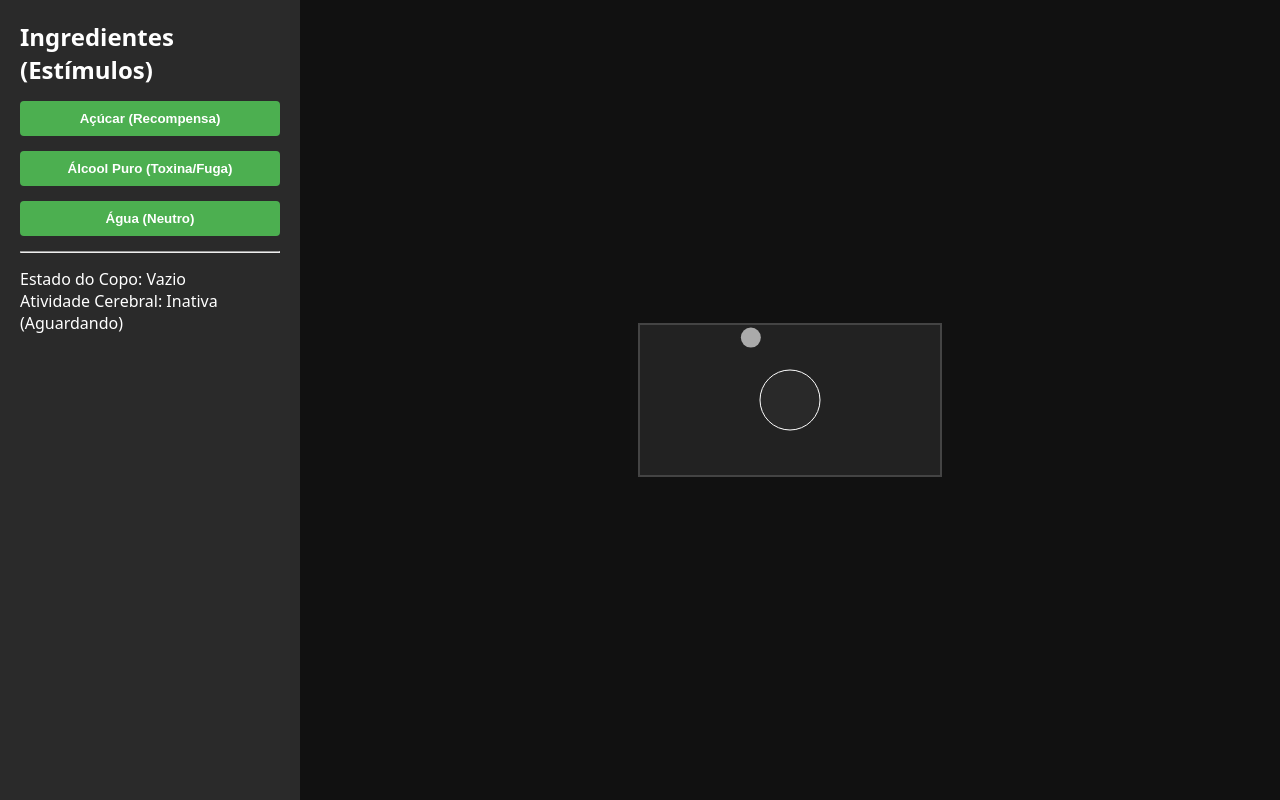
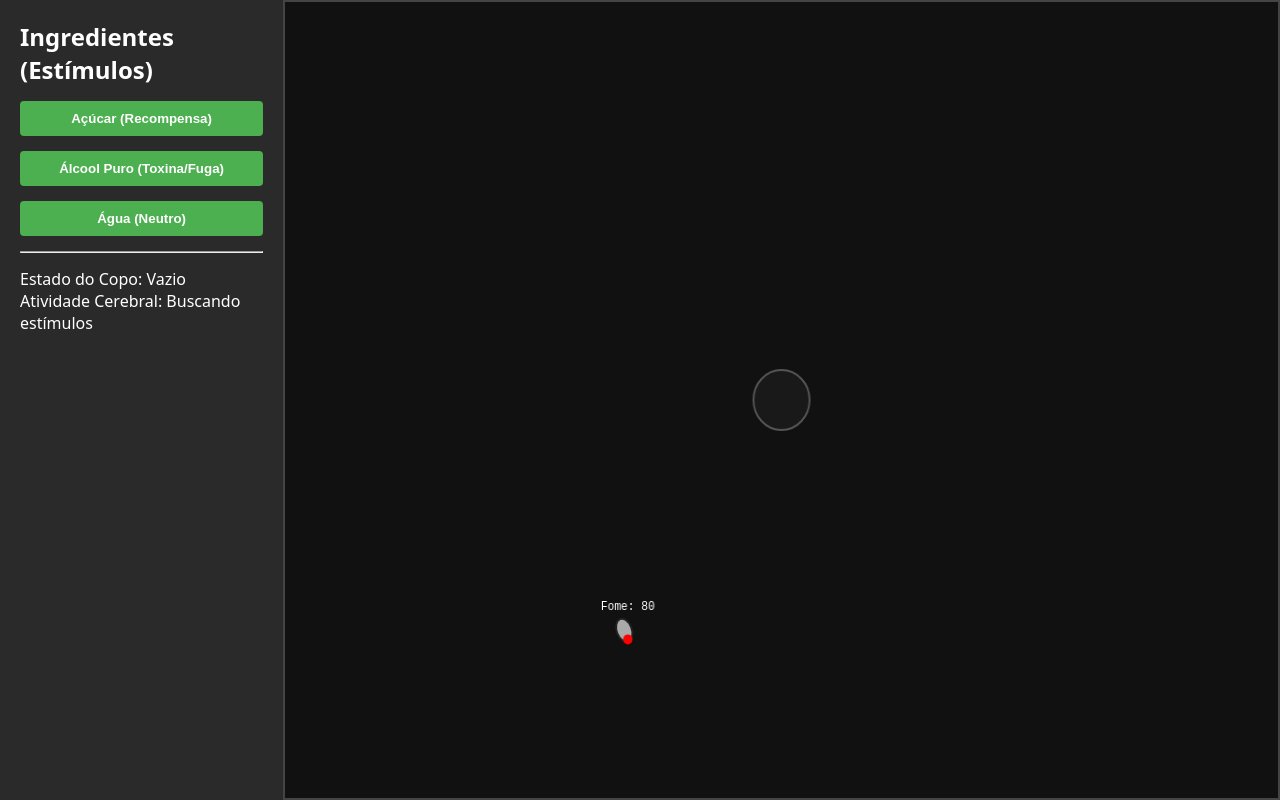
Before and after one commit to Jonildos/Mosca-Alcoolotra, a website built with Vite: page index.html in a window 1280 px wide. Built offline with nearby package versions, Linux system fonts and the light colour scheme.

Commit message:
feat: implementa novos sensores na mosca fazendo ela sentir fome, ter problemas com alcool e investigar melhor o que tem no copo

```diff
--- a/src/main.js
+++ b/src/main.js
@@ -1,31 +1,24 @@
 // src/main.js
 
-// 1. Definição do Estado da Aplicação (O Backend do nosso Frontend)
+// --- 1. Definição do Estado da Aplicação (O Copo) ---
 class CocktailShaker {
   constructor() {
-    this.ingredients = []; // Guarda o que tem no copo
-    this.rewardLevel = 0;  // Quão doce/gostoso está (atrai a mosca)
-    this.toxicityLevel = 0; // Quão alcoólico/amargo está (afasta a mosca)
+    this.ingredients = [];
+    this.rewardLevel = 0;
+    this.toxicityLevel = 0;
   }
 
-  // Método para adicionar um ingrediente e recalcular os estímulos
   addIngredient(name, reward, toxicity) {
     if (this.ingredients.length >= 5) {
       console.warn("[Shaker] O copo já está cheio!");
       return;
     }
-
     this.ingredients.push(name);
     this.rewardLevel += reward;
     this.toxicityLevel += toxicity;
-
-    console.log(`[Shaker] Adicionado: ${name} | Recompensa: ${this.rewardLevel} | Toxina: ${this.toxicityLevel}`);
-
-    // Sempre que o estado muda, atualizamos a interface
     this.updateUI();
   }
 
-  // Método para limpar o copo
   reset() {
     this.ingredients = [];
     this.rewardLevel = 0;
@@ -33,10 +26,8 @@ class CocktailShaker {
     this.updateUI();
   }
 
-  // 2. Sincronização com o DOM (O Espelho)
   updateUI() {
     const cupStatusElement = document.getElementById("cup-status");
-
     if (this.ingredients.length === 0) {
       cupStatusElement.textContent = "Vazio";
     } else {
@@ -45,167 +36,257 @@ class CocktailShaker {
   }
 }
 
-// 3. Inicialização e Conexão dos Eventos
+// --- 2. Inicialização e Conexão dos Eventos ---
 const myShaker = new CocktailShaker();
 
-// Mapeando os botões do HTML
 document.getElementById("btn-sugar").addEventListener("click", () => {
-  // Açúcar dá muita recompensa e nenhuma toxina
   myShaker.addIngredient("Açúcar", 10, 0);
 });
 
 document.getElementById("btn-alcohol").addEventListener("click", () => {
-  // Álcool puro dá toxina altíssima e pouca recompensa
   myShaker.addIngredient("Álcool Puro", 2, 15);
 });
 
 document.getElementById("btn-water").addEventListener("click", () => {
-  // Água dilui, não dá recompensa nem toxina
   myShaker.addIngredient("Água", 0, 0);
 });
-// Vamos guardar as referências do DOM para uso futuro
+
 const cupStatusElement = document.getElementById("cup-status");
 const brainActivityElement = document.getElementById("brain-activity");
 
-// --- 4. Configuração do Motor Gráfico (Canvas) ---
+// --- 3. Configuração do Motor Gráfico (Canvas) ---
 const canvas = document.getElementById("world-canvas");
 const ctx = canvas.getContext("2d");
 
-// Ajustar o tamanho interno do canvas para corresponder ao CSS
 function resizeCanvas() {
   canvas.width = canvas.clientWidth;
   canvas.height = canvas.clientHeight;
 }
 window.addEventListener("resize", resizeCanvas);
-resizeCanvas(); // Chama a primeira vez para inicializar
-// --- 5. A Entidade Biológica (Mosca com Consciência Espacial) ---
+resizeCanvas();
+
+// --- 4. O Cérebro Neural (Micro Connectome) ---
+class MicroConnectome {
+  constructor() {
+    // Matriz de Pesos: [Açúcar, Toxina, Água] x [Atração, Fuga, Beber]
+    this.baseWeights = [
+      [  2.0,   0.0,   1.5 ], // Açúcar
+      [ -1.0,   2.0,  -2.0 ], // Toxina
+      [  0.5,   0.0,   1.0 ]  // Água
+    ];
+  }
+
+  relu(x) { return Math.max(0, x); }
+
+  processSensors(sugarLevel, toxinLevel, waterLevel, hungerLevel) {
+    const inputs = [sugarLevel, toxinLevel, waterLevel];
+    let outputs = [0, 0, 0];
+
+    // Modulação Hormonal da Fome (Hackeia os pesos originais)
+    let currentWeights = JSON.parse(JSON.stringify(this.baseWeights));
+
+    // Se a fome for altíssima, o peso inibitório da toxina cai drasticamente
+    currentWeights[1][2] *= (1.0 - (hungerLevel * 0.95));
+
+    // A fome aumenta o desespero por atração de líquidos
+    currentWeights[2][0] += hungerLevel * 3.0;
+
+    // Multiplicação da Matriz
+    for (let i = 0; i < inputs.length; i++) {
+      for (let j = 0; j < outputs.length; j++) {
+        outputs[j] += inputs[i] * currentWeights[i][j];
+      }
+    }
+
+    return {
+      attraction: this.relu(outputs[0]),
+      fleeing: this.relu(outputs[1]),
+      drinking: this.relu(outputs[2])
+    };
+  }
+}
+
+// --- 5. A Entidade Biológica Modificada ---
 class VirtualFly {
   constructor(x, y) {
+    // Fisiologia de Voo
     this.x = x;
     this.y = y;
     this.vx = 0;
     this.vy = 0;
+    this.angle = 0;
+
+    // Memória e Estado Interno
+    this.satiation = 50; // Começa com metade da fome
+    this.wanderAngle = Math.random() * Math.PI * 2;
+    this.inebriationLevel = 0.0;
+
+    // Conectoma
+    this.brain = new MicroConnectome();
     this.color = "#ffffff";
-    this.state = "idle";
-    this.speedLimit = 2;
-
-    // Forças que vão agir sobre a mosca
-    this.attractionForce = 0;
+    this.baseSpeed = 4;
+    this.desiredAngle = 0;
   }
 
-  evaluateEnvironment(shaker) {
-    if (shaker.ingredients.length === 0) {
-      this.state = "idle";
-      this.color = "#aaaaaa";
-      brainActivityElement.textContent = "Inativa (Aguardando)";
-      this.attractionForce = 0;
-      this.speedLimit = 1.5;
-      return;
+  evaluateEnvironment(shaker, targetX, targetY) {
+    const dx = targetX - this.x;
+    const dy = targetY - this.y;
+    const distance = Math.sqrt(dx * dx + dy * dy);
+
+    // 1. Metabolismo Base
+    this.satiation = Math.max(0, this.satiation - 0.1);
+    if (distance > 60) {
+        this.inebriationLevel = Math.max(0.0, this.inebriationLevel - 0.001);
     }
 
-    if (shaker.toxicityLevel > shaker.rewardLevel) {
-      this.state = "fleeing";
+    // 2. Leitura Sensorial (Fome inverte a saciedade para a matemática neural)
+    const hungerLevel = 1.0 - (this.satiation / 100);
+
+    // O cheiro só chega se ela estiver a menos de 150px
+    const inRange = distance < 150;
+    const sensedSugar = inRange ? shaker.rewardLevel : 0;
+    const sensedToxin = inRange ? shaker.toxicityLevel : 0;
+    const sensedWater = inRange ? (shaker.ingredients.includes("Água") ? 5 : 0) : 0;
+
+    // A matriz neural calcula os impulsos baseados nos sensores e no hormônio da fome
+    const impulses = this.brain.processSensors(sensedSugar, sensedToxin, sensedWater, hungerLevel);
+
+    // Atualiza o ângulo de exploração para caso ela decida voar livremente
+    this.wanderAngle += (Math.random() - 0.5) * 0.3;
+
+    // 3. Interação Fisiológica (Se beber, soma calorias ou toxinas na corrente sanguínea)
+    if (distance < 30 && impulses.drinking > 0) {
+       this.satiation = Math.min(100, this.satiation + (impulses.drinking * 0.5));
+       if (shaker.toxicityLevel > 0) {
+         this.inebriationLevel = Math.min(1.0, this.inebriationLevel + (shaker.toxicityLevel * 0.002));
+       }
+    }
+
+    // 4. Decisão Motora (Para onde voar)
+    if (impulses.fleeing > impulses.attraction && impulses.fleeing > 0.5) {
       this.color = "#ff4444";
-      brainActivityElement.textContent = "PÂNICO! Fugindo do alvo.";
-      // Força negativa = Repulsão (foge do copo)
-      this.attractionForce = -0.5;
-      this.speedLimit = 8;
+      brainActivityElement.textContent = "PÂNICO (Rede Neural)";
+      this.desiredAngle = Math.atan2(dy, dx) + Math.PI;
+      this.baseSpeed = 4 + impulses.fleeing;
     }
-    else if (shaker.rewardLevel >= 10) {
-      this.state = "drinking";
+    else if (impulses.attraction > impulses.fleeing && impulses.attraction > 0.5) {
       this.color = "#44ff44";
-      brainActivityElement.textContent = "DOPAMINA: Focada na recompensa!";
-      // Força positiva forte = Atração (vai direto para o copo)
-      this.attractionForce = 0.8;
-      this.speedLimit = 5;
+      brainActivityElement.textContent = "ATRAÇÃO (Rede Neural)";
+      this.desiredAngle = Math.atan2(dy, dx);
+      this.baseSpeed = 3 + (impulses.attraction * 0.5);
     }
     else {
-      this.state = "curious";
-      this.color = "#ffff44";
-      brainActivityElement.textContent = "Curiosa... investigando o ambiente.";
-      // Força positiva fraca = Atração lenta
-      this.attractionForce = 0.1;
-      this.speedLimit = 2;
+      // Voo livre/errante
+      this.color = this.satiation > 70 ? "#88ff88" : "#aaaaaa";
+      brainActivityElement.textContent = this.satiation > 70 ? "Saciada e Explorando" : "Buscando estímulos";
+      this.desiredAngle = this.wanderAngle;
+      this.baseSpeed = 2;
+
+      // Sensores de colisão com a parede do Canvas
+      if (this.x < 50 || this.x > canvas.width - 50 || this.y < 50 || this.y > canvas.height - 50) {
+         this.desiredAngle = Math.atan2(canvas.height/2 - this.y, canvas.width/2 - this.x);
+         this.wanderAngle = this.desiredAngle;
+      }
     }
   }
 
-  updatePhysics(canvasWidth, canvasHeight, targetX, targetY) {
-    // 1. O Rastreamento Espacial (Seu raciocínio aplicado vetorialmente)
-    if (this.attractionForce !== 0) {
-      const dx = targetX - this.x;
-      const dy = targetY - this.y;
-      const distance = Math.sqrt(dx * dx + dy * dy);
+  updatePhysics(canvasWidth, canvasHeight) {
+    // Cálculo do Erro Angular (Sensor Vestibular)
+    let errorAngle = this.desiredAngle - this.angle;
+    errorAngle = Math.atan2(Math.sin(errorAngle), Math.cos(errorAngle));
 
-      // Evita divisão por zero se a mosca estiver exatamente no centro
-      if (distance > 0) {
-        // Normaliza e multiplica pela força de atração/repulsão
-        const forceX = (dx / distance) * this.attractionForce;
-        const forceY = (dy / distance) * this.attractionForce;
+    // A toxina derruba o peso do controle neural sobre os motores
+    const motorControlWeight = 1.0 - this.inebriationLevel;
 
-        this.vx += forceX;
-        this.vy += forceY;
-      }
-    } else {
-      // Movimento caótico neutro se não houver alvo interessante
-      this.vx += (Math.random() - 0.5) * 0.5;
-      this.vy += (Math.random() - 0.5) * 0.5;
-    }
+    let leftWingPulse = this.baseSpeed + (errorAngle * motorControlWeight * 3);
+    let rightWingPulse = this.baseSpeed - (errorAngle * motorControlWeight * 3);
 
-    // 2. Limite de Velocidade
-    const speed = Math.sqrt(this.vx * this.vx + this.vy * this.vy);
-    if (speed > this.speedLimit) {
-      this.vx = (this.vx / speed) * this.speedLimit;
-      this.vy = (this.vy / speed) * this.speedLimit;
-    }
+    // Toxina causa espasmos nas asas
+    const spasm = () => (Math.random() - 0.5) * this.inebriationLevel * 15;
+    leftWingPulse += spasm();
+    rightWingPulse += spasm();
 
-    // 3. Aplica Posição e Atrito
+    // Cinemática Diferencial
+    const angularVelocity = (leftWingPulse - rightWingPulse) * 0.1;
+    const linearVelocity = (leftWingPulse + rightWingPulse) / 2;
+
+    this.angle += angularVelocity;
+    this.vx = Math.cos(this.angle) * linearVelocity;
+    this.vy = Math.sin(this.angle) * linearVelocity;
+
     this.x += this.vx;
     this.y += this.vy;
-    this.vx *= 0.95;
-    this.vy *= 0.95;
 
-    // 4. Bordas
-    if (this.x < 10 || this.x > canvasWidth - 10) this.vx *= -1;
-    if (this.y < 10 || this.y > canvasHeight - 10) this.vy *= -1;
-    this.x = Math.max(10, Math.min(this.x, canvasWidth - 10));
-    this.y = Math.max(10, Math.min(this.y, canvasHeight - 10));
+    // Limites absolutos do vidro (Canvas)
+    if (this.x < 15 || this.x > canvasWidth - 15) {
+        this.angle = Math.PI - this.angle;
+        this.x = Math.max(15, Math.min(this.x, canvasWidth - 15));
+    }
+    if (this.y < 15 || this.y > canvasHeight - 15) {
+        this.angle = -this.angle;
+        this.y = Math.max(15, Math.min(this.y, canvasHeight - 15));
+    }
   }
 
   draw(ctx) {
+    ctx.save();
+    ctx.translate(this.x, this.y);
+    ctx.rotate(this.angle);
+
+    // Desenho anatômico
     ctx.beginPath();
-    ctx.arc(this.x, this.y, 10, 0, Math.PI * 2);
+    ctx.ellipse(0, 0, 12, 8, 0, 0, Math.PI * 2);
     ctx.fillStyle = this.color;
     ctx.fill();
+    ctx.strokeStyle = "#222";
+    ctx.stroke();
     ctx.closePath();
+
+    ctx.beginPath();
+    ctx.arc(10, 0, 5, 0, Math.PI * 2);
+    ctx.fillStyle = this.inebriationLevel > 0.5 ? "#8a2be2" : "#ff0000";
+    ctx.fill();
+    ctx.closePath();
+    ctx.restore();
+
+    // Telemetria Visual (HUD)
+    ctx.fillStyle = "white";
+    ctx.font = "12px monospace";
+    ctx.fillText(`Fome: ${(100 - this.satiation).toFixed(0)}`, this.x - 25, this.y - 20);
+    if(this.inebriationLevel > 0.05) {
+      ctx.fillStyle = "#8a2be2";
+      ctx.fillText(`Álcool: ${(this.inebriationLevel * 100).toFixed(0)}%`, this.x - 30, this.y - 35);
+    }
   }
 }
+
+// --- 6. O Game Loop (Motor da Simulação) ---
 const myFly = new VirtualFly(canvas.width / 4, canvas.height / 4);
 
-// --- 6. O Game Loop (Motor da Simulação) ---
 function animate() {
-  ctx.fillStyle = "#222222";
+  ctx.fillStyle = "#111111";
   ctx.fillRect(0, 0, canvas.width, canvas.height);
 
-  // Define onde o copo está (Centro da tela)
   const cupX = canvas.width / 2;
   const cupY = canvas.height / 2;
 
-  // Desenha o Copo no Canvas para referência visual
+  // Copo
   ctx.beginPath();
   ctx.arc(cupX, cupY, 30, 0, Math.PI * 2);
-  ctx.fillStyle = myShaker.ingredients.length > 0 ? "rgba(255, 255, 255, 0.2)" : "rgba(100, 100, 100, 0.1)";
+  ctx.fillStyle = myShaker.ingredients.length > 0 ? "rgba(255, 255, 255, 0.15)" : "rgba(100, 100, 100, 0.1)";
   ctx.fill();
-  ctx.strokeStyle = "#ffffff";
+  ctx.strokeStyle = "#555";
+  ctx.lineWidth = 2;
   ctx.stroke();
   ctx.closePath();
 
-  // Ciclo da mosca
-  myFly.evaluateEnvironment(myShaker);
-  myFly.updatePhysics(canvas.width, canvas.height, cupX, cupY);
+  // Execução
+  myFly.evaluateEnvironment(myShaker, cupX, cupY);
+  myFly.updatePhysics(canvas.width, canvas.height);
   myFly.draw(ctx);
 
   requestAnimationFrame(animate);
 }
 
-// Ligar o motor!
+// Inicializa a renderização
 animate();
--- a/src/style.css
+++ b/src/style.css
@@ -52,4 +52,6 @@ button.ingredient:hover {
 canvas {
   background-color: #222;
   border: 2px solid #444;
+  width: 100%;
+  height: 100%;
 }
```
Also changed, not shown: index.html (+2 -0 lines).
